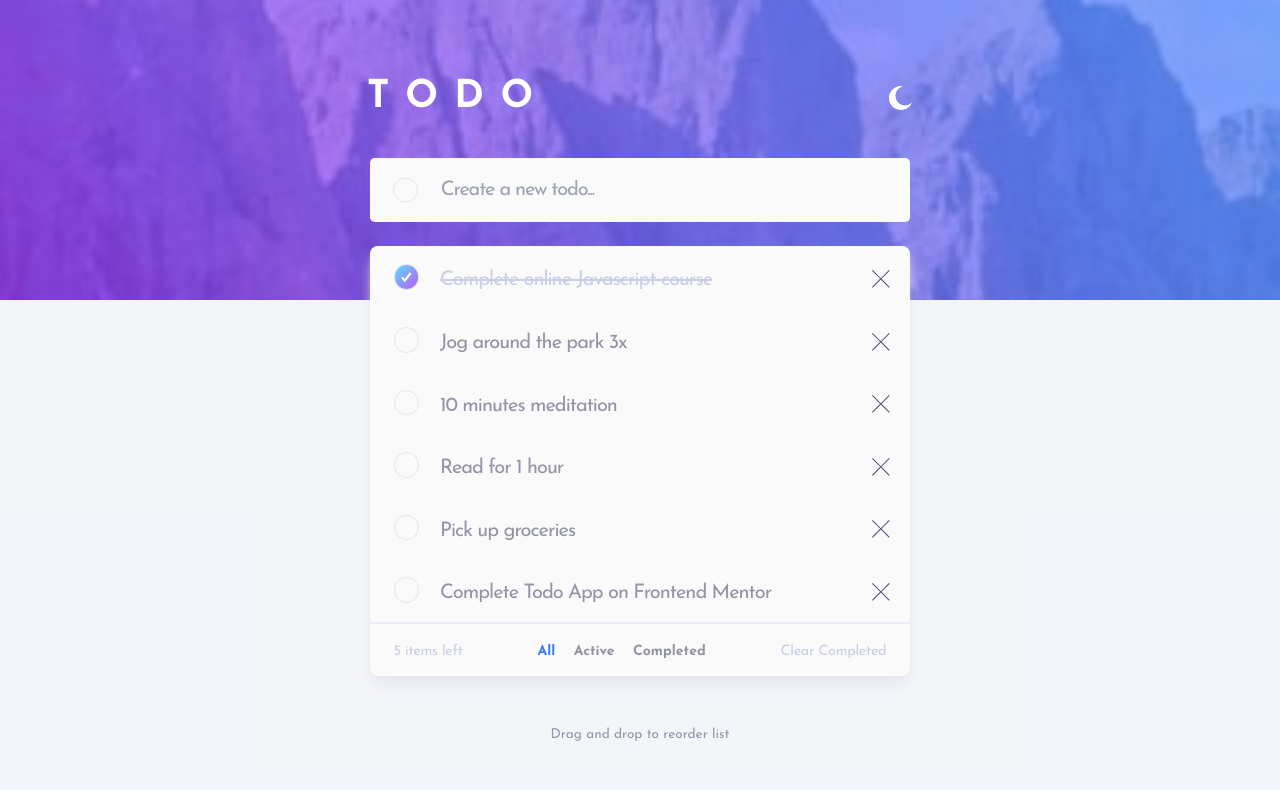
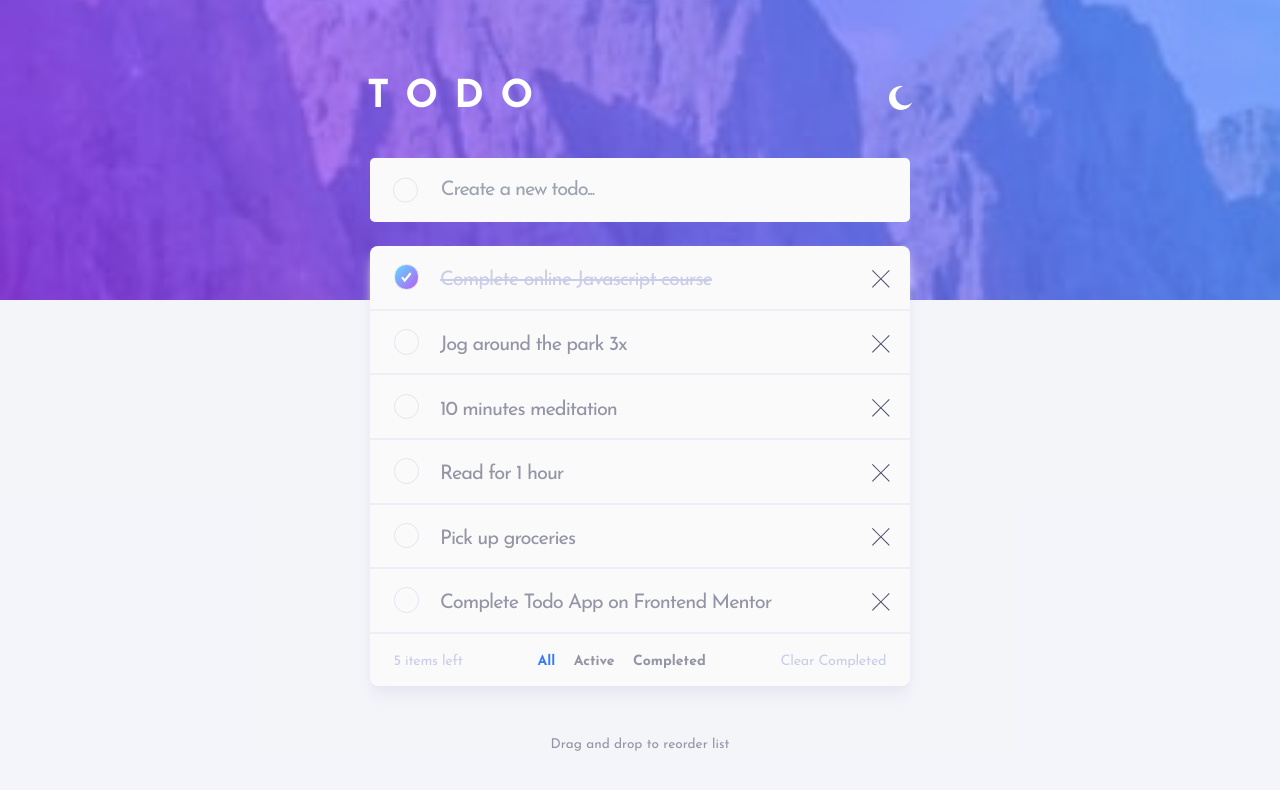
Before and after one commit to UzomaFidelis/todo-app, a React (Vite) app: page / in a window 1280 px wide. Shown: the top 790 px of the page. Built offline with nearby package versions, Linux system fonts and the light colour scheme.

Commit message:
corrected task list spacing issue
changed list wrapper to an unordered list with removed list styles. Made this unordered list a flex-box and gave it a gap of 2px

```diff
--- a/src/App.tsx
+++ b/src/App.tsx
@@ -215,7 +215,11 @@ function App() {
                 <DragDropContext onDragEnd={onDragEnd}>
                   <Droppable droppableId="list">
                     {(provided) => (
-                      <div ref={provided.innerRef} {...provided.droppableProps}>
+                      <ul
+                        ref={provided.innerRef}
+                        {...provided.droppableProps}
+                        className="flex flex-col list-none gap-[2px]"
+                      >
                         {filteredTasks.map((task, index) => (
                           <Draggable
                             draggableId={task.id}
@@ -223,24 +227,24 @@ function App() {
                             index={index}
                           >
                             {(provided) => (
-                              <ul
+                              <li
                                 ref={provided.innerRef}
                                 {...provided.draggableProps}
                                 {...provided.dragHandleProps}
                               >
-                                <li>
+                                <span>
                                   <Task
                                     onMark={() => handleTaskCompletion(task.id)}
                                     onDelete={handleDelete}
                                     {...task}
                                   />
-                                </li>
-                              </ul>
+                                </span>
+                              </li>
                             )}
                           </Draggable>
                         ))}
                         {provided.placeholder}
-                      </div>
+                      </ul>
                     )}
                   </Droppable>
                 </DragDropContext>
```
